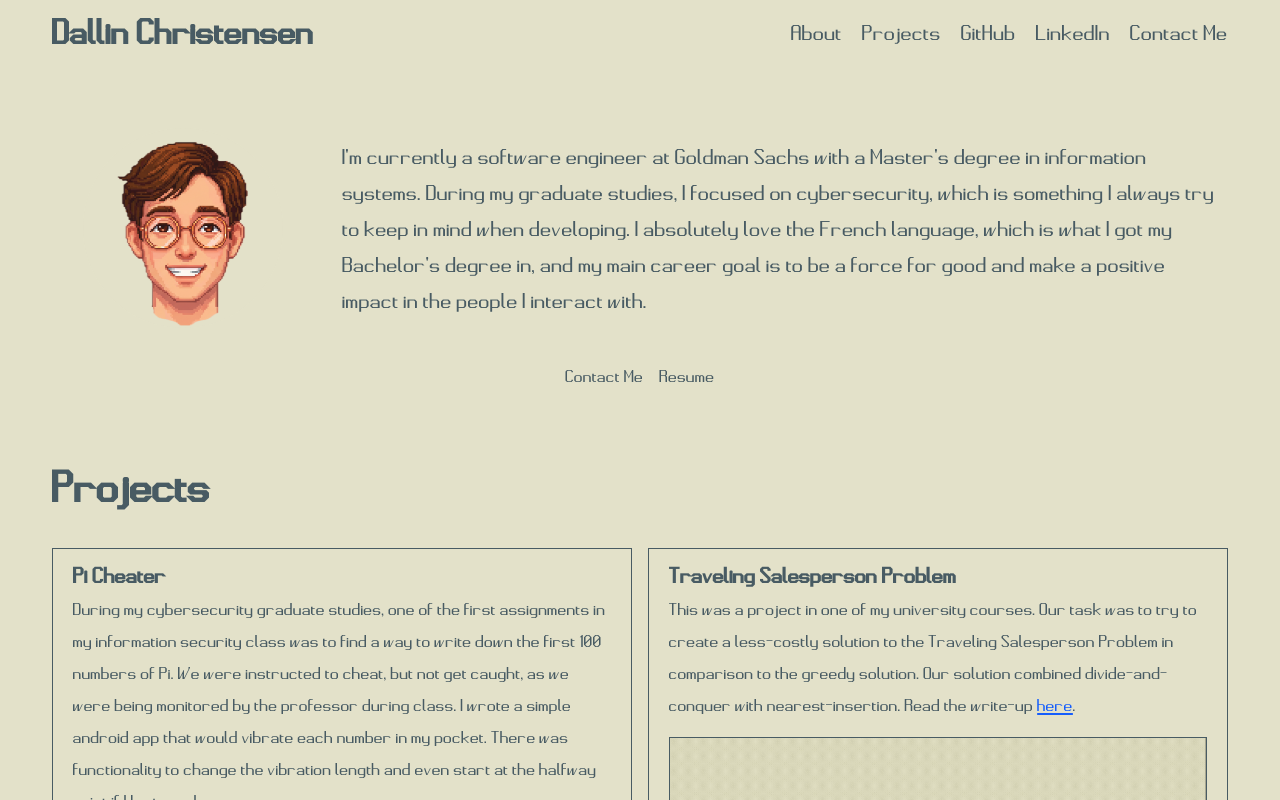
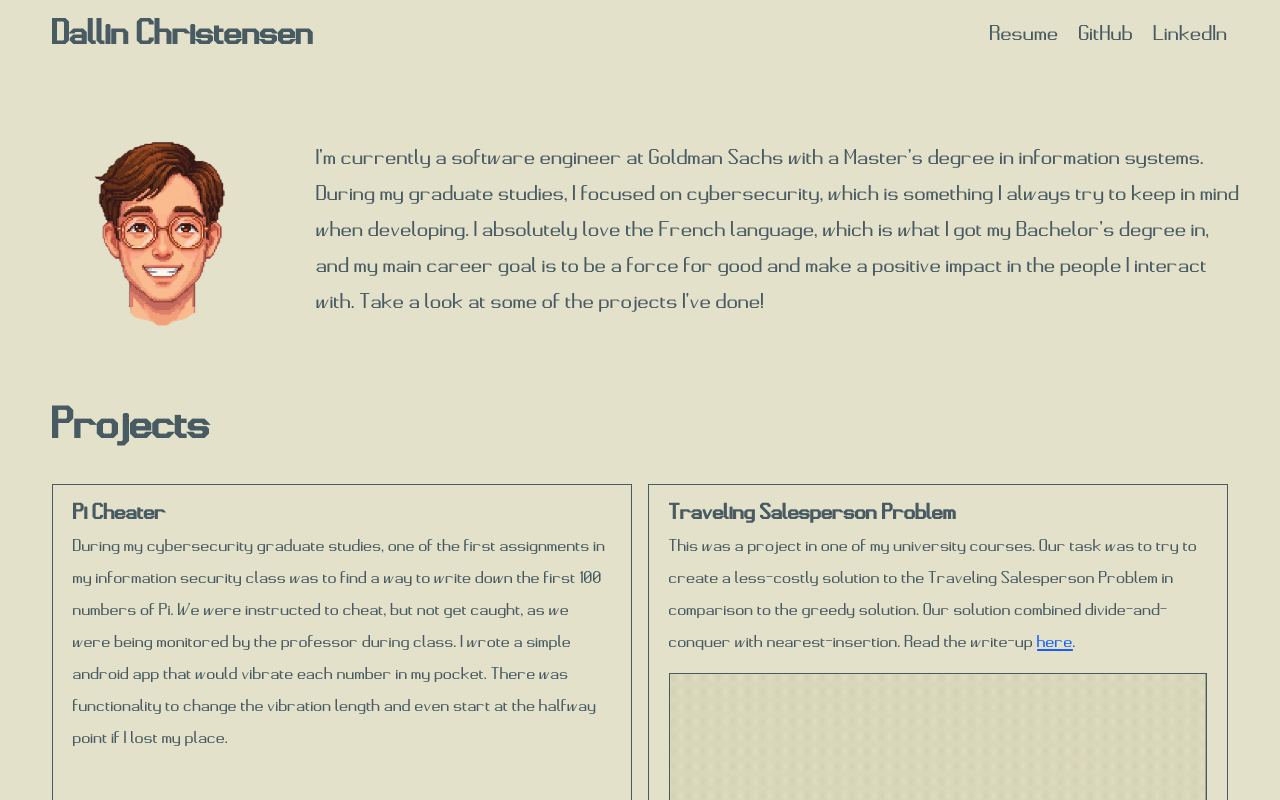
Before and after one commit to fmajorcminor/portfolio, a React (Vite) app: page / in a window 1280 px wide. Shown: the top 800 px of the page. Built offline with nearby package versions, Linux system fonts and the light colour scheme; grey boxes are pictures that could not be loaded.

Commit message:
Clean up

```diff
--- a/src/App.jsx
+++ b/src/App.jsx
@@ -5,6 +5,7 @@ import About from "./components/About.jsx";
 import Footer from "./components/Footer.jsx";
 import Contact from "./components/Contact.jsx";
 import Projects from "./components/Projects.jsx";
+// import Interests from "./components/Interests.jsx";
 
 // import Interests from "./components/Interests.jsx";
 
--- a/src/components/Hero.jsx
+++ b/src/components/Hero.jsx
@@ -1,20 +1,15 @@
 import HeroImage from "../assets/pixel-portrait.png";
-import Resume from "../assets/DallinChristensen-Resume.pdf";
 
 const Hero = () => {
-  const handleButtonClick = () => {
-    window.open(Resume, "_blank");
-  };
-
   return (
     <div className="text-2xl text-center py-16" style={{ color: "#485B63" }}>
       {/*<h1 className="text-5xl font-bold mb-4">Hi, welcome to my page!</h1>*/}
-      <div className="container-fluid flex flex-col px-8 md:flex-row px-13 items-center justify-between">
-        <div className="container flex justify-center space-x-5">
+      <div className="container-fluid flex flex-col px-8 md:flex-row items-center justify-between">
+        <div className="container flex flex-row justify-center space-x-5">
           <img
             src={HeroImage}
             alt=""
-            className="size-50 object-cover transform transition-transform duration-300 hover:scale-105 rounded-full"
+            className="size-50 object-cover transform transition-transform duration-300 hover:scale-105 rounded-full min-w-[150px]"
           ></img>
           <p className="inline text-5xl text-left place-content-center md:hidden">
             {" "}
@@ -29,20 +24,9 @@ const Hero = () => {
           to keep in mind when developing. I absolutely love the French
           language, which is what I got my Bachelor&#39;s degree in, and my main
           career goal is to be a force for good and make a positive impact in
-          the people I interact with.
+          the people I interact with. Take a look at some of the projects
+          I&#39;ve done!
         </p>
-      </div>
-
-      <div className="mt-8 space-x-4">
-        <button className="cursor-pointer transform transition-transform duration-300 hover:scale-105">
-          Contact Me
-        </button>
-        <button
-          onClick={handleButtonClick}
-          className="cursor-pointer transform transition-transform duration-300 hover:scale-105"
-        >
-          Resume
-        </button>
       </div>
     </div>
   );
--- a/src/components/Interests.jsx
+++ b/src/components/Interests.jsx
@@ -1,8 +1,8 @@
 const Interests = () => {
-  const spotifyEmbedWindow = document.querySelector(
-    'iframe[src*="spotify.com/embed"]',
-  ).contentWindow;
-  spotifyEmbedWindow.postMessage({ command: "toggle" }, "*");
+  // const spotifyEmbedWindow = document.querySelector(
+  //   'iframe[src*="spotify.com/embed"]',
+  // ).contentWindow;
+  // spotifyEmbedWindow.postMessage({ command: "toggle" }, "*");
 
   return (
     <div>
--- a/src/components/Navbar.jsx
+++ b/src/components/Navbar.jsx
@@ -1,3 +1,5 @@
+import Resume from "../assets/DallinChristensen-Resume.pdf";
+
 const Navbar = () => {
   const handleButtonClick = (link) => {
     window.open(link, "_self");
@@ -13,12 +15,14 @@ const Navbar = () => {
           Dallin Christensen
         </div>
         <div className="space-x-5">
-          <a href="#about" style={{ cursor: "pointer" }}>
-            About
-          </a>
-          <a href="#projects" style={{ cursor: "pointer" }}>
-            Projects
-          </a>
+          <button
+            onClick={() => {
+              window.open(Resume, "_blank");
+            }}
+            style={{ cursor: "pointer" }}
+          >
+            Resume
+          </button>
           <button
             onClick={() => handleButtonClick("https://github.com/fmajorcminor")}
             style={{ cursor: "pointer" }}
@@ -35,7 +39,7 @@ const Navbar = () => {
           >
             LinkedIn
           </button>
-          <button style={{ cursor: "pointer" }}>Contact Me</button>
+          {/*<button style={{ cursor: "pointer" }}>Contact Me</button>*/}
         </div>
       </div>
     </nav>
```
